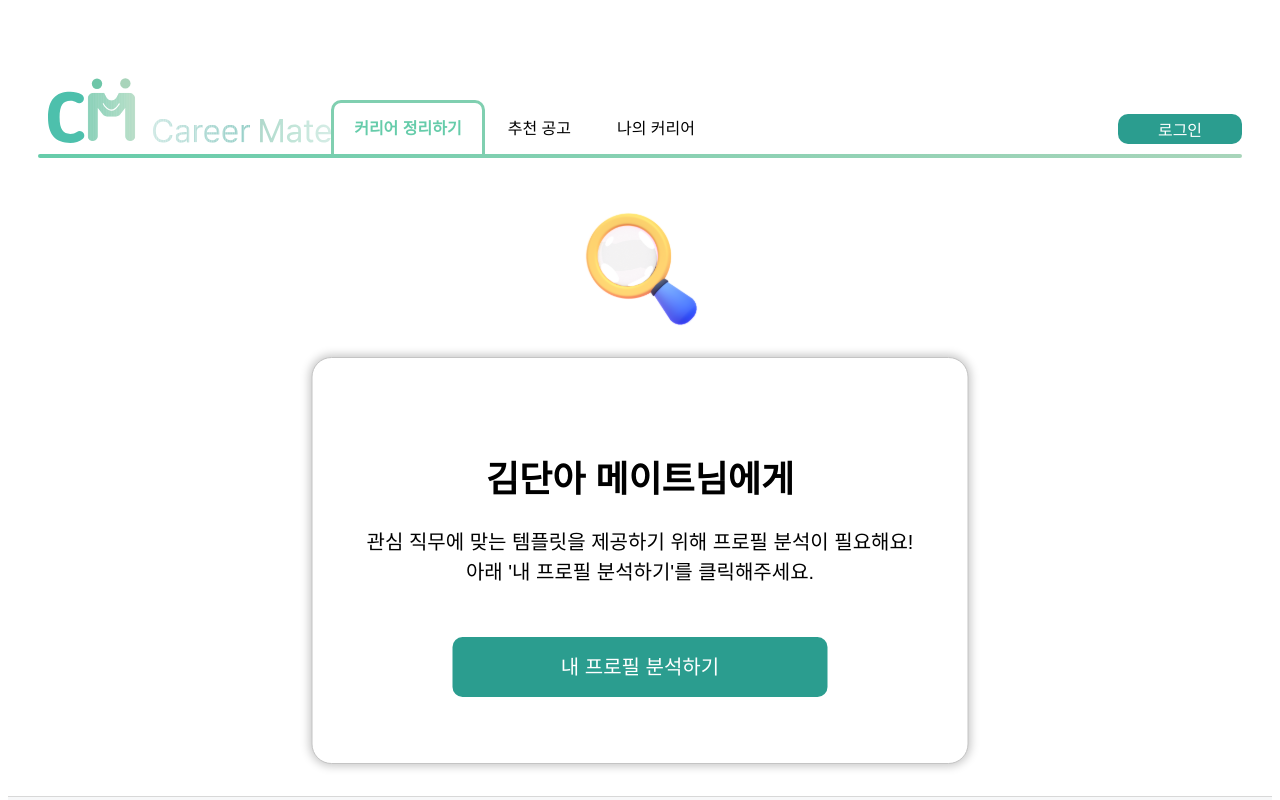
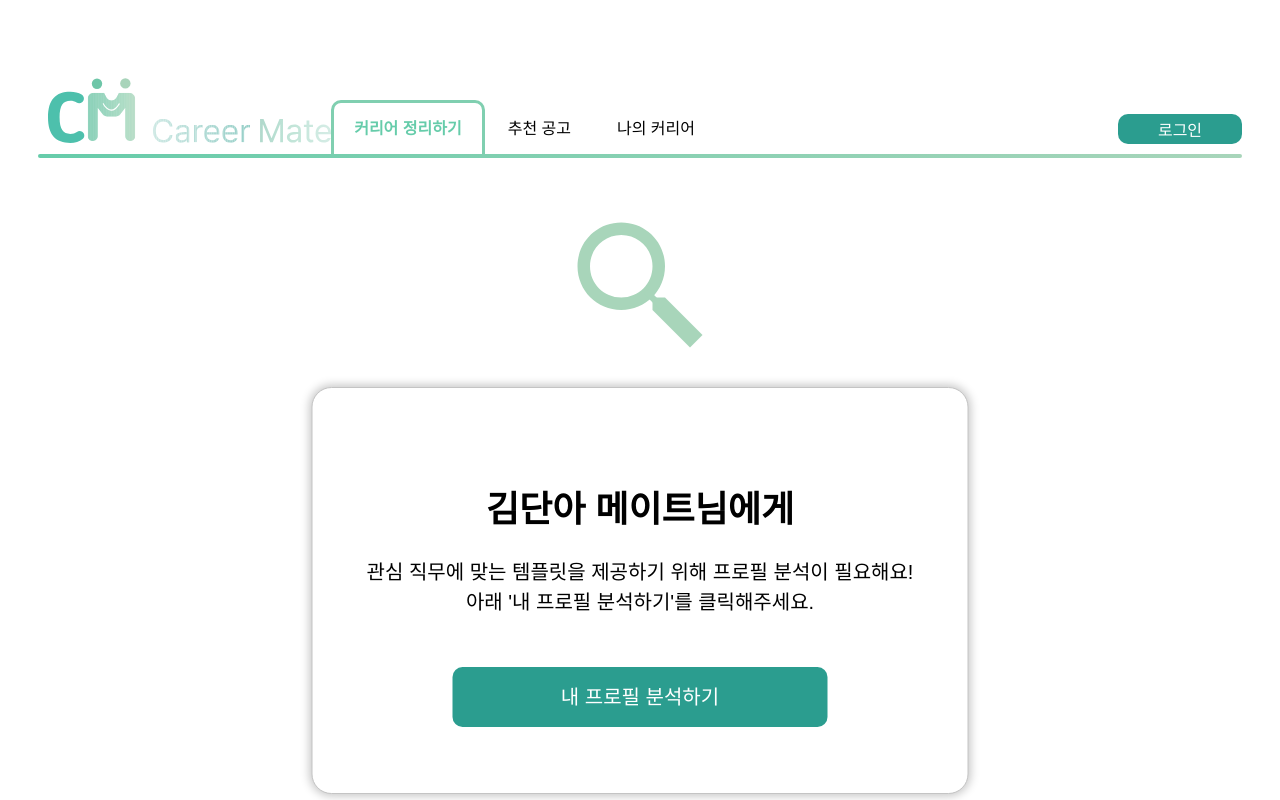
Before and after one commit to Career-Mate/Web, a React (Vite) app: page /career in a window 1280 px wide. Shown: the top 800 px of the page. Built offline with nearby package versions, Linux system fonts and the light colour scheme; a web font is replaced by a local one.

Commit message:
chore: 돋보기 아이콘 교체

```diff
--- a/src/pages/Career/CareerMainPage/styled/styled.js
+++ b/src/pages/Career/CareerMainPage/styled/styled.js
@@ -13,8 +13,8 @@ export const CareerMainPageWrapper = styled.div`
 export const SearchIcon = styled.div`
     margin: 20px auto;
     img {
-        width: 120px;
-        height: 120px;
+        width: 150px;
+        height: 150px;
         left: calc(50% - 91px / 2 + 1px);
         top: 250px;
     }
```
Also changed, not shown: src/assets/MainPage/search.svg.
